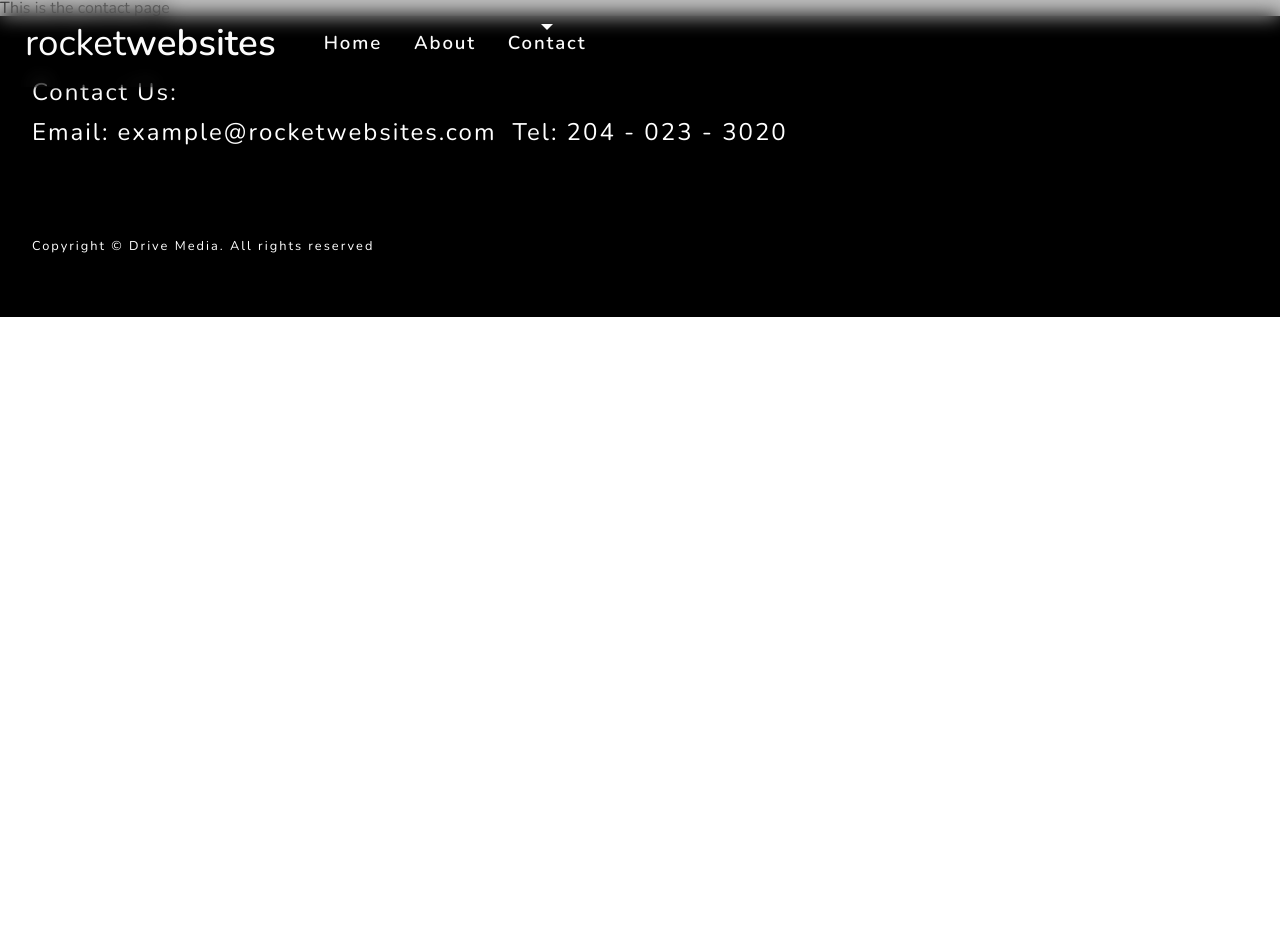
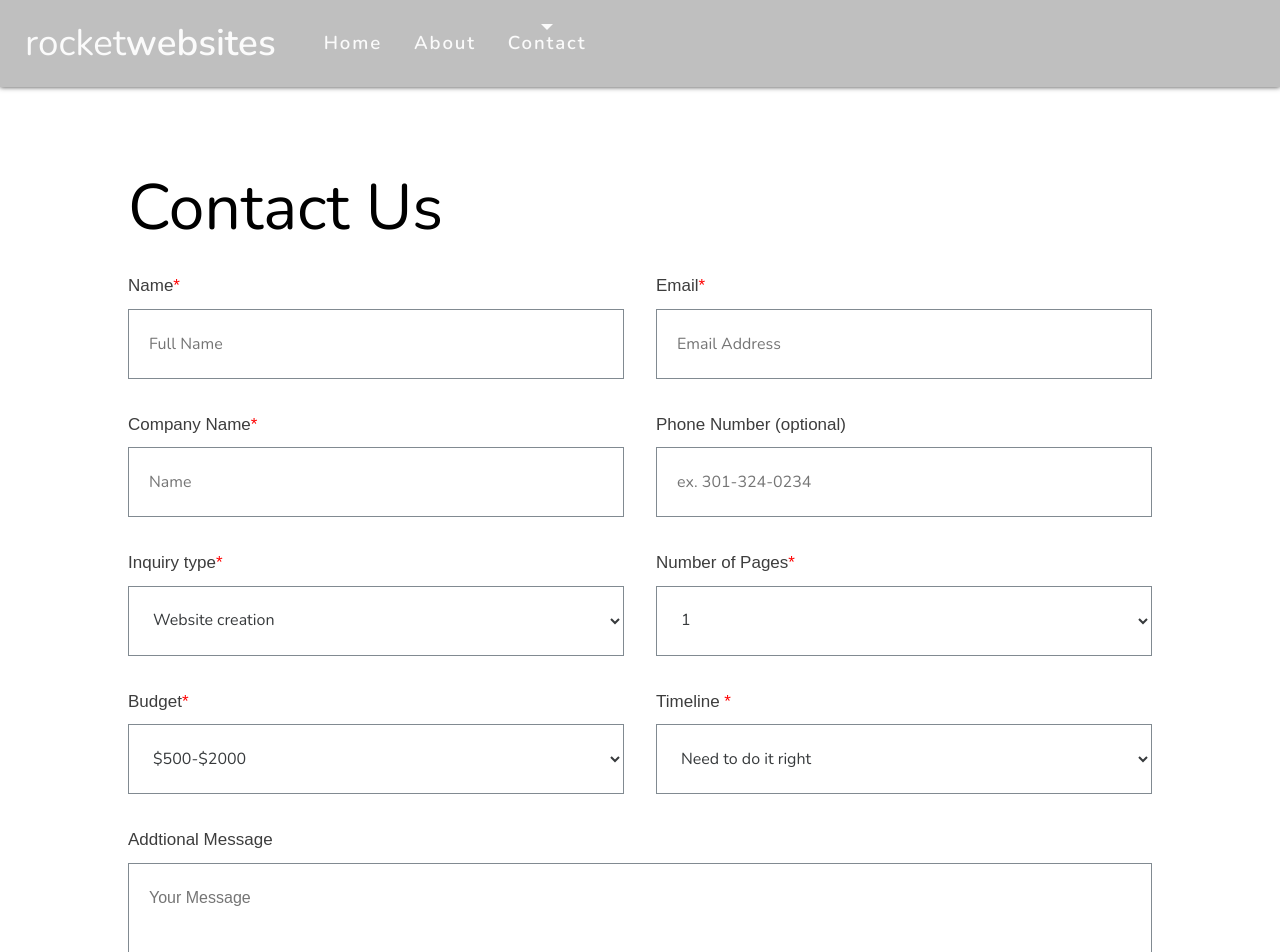
Before and after one commit to will-flores1/marketing-website-theme, a SvelteKit app: page /contact in a window 1280 px wide. Shown: the top 952 px of the page. Before the commit the page ends 800 px from the top, so only its background shows below. Built offline with nearby package versions, Linux system fonts and the light colour scheme.

Commit message:
Add contact form

```diff
--- a/src/components/Footer.svelte
+++ b/src/components/Footer.svelte
@@ -2,23 +2,29 @@
 	<p>Contact Us:</p>
 	<div class="footer-opts">
 		<p>Email: example@rocketwebsites.com</p>
-		<a href="tel:6031112298">Tel: 204 - 023 - 3020</a>
+		<p style="display: flex;">
+			Tel:
+			<a href="tel:6031112298">204-023-3020</a>
+		</p>
 	</div>
 	<p class="license">Copyright © Drive Media. All rights reserved</p>
 </footer>
 
 <style>
 	footer {
+		font-family: sans-serif;
 		background-color: black;
 		color: white;
-		font-size: clamp(0.4rem, 2.5vw, 1.5rem);
+		font-size: clamp(0.4rem, 2.5vw, 1.2rem);
 		letter-spacing: 2px;
-		padding: 4rem 2rem;
+		padding: 4rem 2rem 1rem 2rem;
 		margin: auto;
+		text-align: start;
 	}
 
 	.footer-opts {
 		display: flex;
+		/* justify-content: center; */
 		gap: 1rem;
 		margin-top: 1rem;
 	}
@@ -31,5 +37,6 @@
 	.license {
 		padding-top: 6rem;
 		font-size: clamp(0.1rem, 1.8vw, 0.8rem);
+		text-align: center;
 	}
 </style>
--- a/src/components/Hero.svelte
+++ b/src/components/Hero.svelte
@@ -53,13 +53,13 @@
 		color: rgb(246, 25, 128);
 		border-radius: 4px;
 		animation: fadeIn 0.5s;
+		transition: all 0.3s ease;
 	}
 
 	.button-1:hover {
 		cursor: pointer;
 		background-color: rgb(246, 25, 128);
 		color: white;
-		transform: width 1s ease;
 	}
 
 	@keyframes fadeIn {
--- /dev/null
+++ b/src/components/Services.svelte
@@ -0,0 +1,42 @@
+<div>
+	<div class="cell-container">
+		<div class="cell">
+			<h1>Web Design</h1>
+			<p>sfljk sflkjsfklsdfl slkfjsdlfjsk k ljdsfl js klsj slfk jdsf lkf sdflk</p>
+			<p />
+		</div>
+		<div class="cell">
+			<h1>Consulting</h1>
+			<p>sfljk sflkjsfklsdfl slkfjsdlfjsk k ljdsfl js klsj slfk jdsf lkf sdflk</p>
+		</div>
+		<div class="cell">
+			<h1>SEO</h1>
+			<p>sfljk sflkjsfklsdfl slkfjsdlfjsk k ljdsfl js klsj slfk jdsf lkf sdflk</p>
+		</div>
+	</div>
+</div>
+
+<style>
+	.cell-container {
+		display: flex;
+		justify-content: space-evenly;
+		flex-wrap: wrap;
+		flex: 1;
+		gap: 1rem;
+		padding: 4rem 0;
+	}
+
+	.cell {
+		width: 20rem;
+		height: fit-content;
+	}
+
+	h1 {
+		text-align: center;
+		font-size: clamp(2rem, 3.2vw, 10rem);
+	}
+
+	p {
+		text-align: center;
+	}
+</style>
--- a/src/routes/+page.svelte
+++ b/src/routes/+page.svelte
@@ -2,6 +2,7 @@
 	import Section from '../components/Section.svelte';
 	import SectionTwo from '../components/SectionTwo.svelte';
 	import Hero from '../components/Hero.svelte';
+	import Services from '../components/Services.svelte';
 </script>
 
 <svelte:head>
@@ -18,6 +19,7 @@
 	</div>
 	<Section />
 	<SectionTwo />
+	<Services />
 </section>
 
 <style>
--- a/src/routes/contact/+page.svelte
+++ b/src/routes/contact/+page.svelte
@@ -3,6 +3,189 @@
 	<meta name="description" content="Contact this company" />
 </svelte:head>
 
-<div class="text-column">
-	<h1>This is the contact page</h1>
+<div class="form-column">
+	<form
+		class="contact-form"
+		target="_blank"
+		action="https://formsubmit.co/your@email.com"
+		method="POST"
+	>
+		<h1>Contact Us</h1>
+		<div class="form-row">
+			<div class="col">
+				<label for="name">Name<span style="color: red;">*</span></label>
+				<input type="text" name="name" class="form-control" placeholder="Full Name" required />
+			</div>
+			<div class="col">
+				<label for="email">Email<span style="color: red;">*</span></label>
+				<input
+					type="email"
+					name="email"
+					class="form-control"
+					placeholder="Email Address"
+					required
+				/>
+			</div>
+		</div>
+
+		<div class="form-row">
+			<div class="col">
+				<label for="company-name">Company Name<span style="color: red;">*</span></label>
+				<input type="text" name="company-name" placeholder="Name" required />
+			</div>
+			<div class="col">
+				<label for="phoneNumber">Phone Number (optional)</label>
+				<input
+					type="tel"
+					name="contact"
+					class="form-control"
+					placeholder="ex. 301-324-0234"
+					pattern="[0-9]{3}-[0-9]{3}-[0-9]{4}"
+				/>
+			</div>
+		</div>
+
+		<div class="form-row">
+			<div class="col">
+				<label for="inquiry-type">Inquiry type<span style="color: red;">*</span></label>
+				<select name="inquiry-type" class="inquiry-type" required>
+					<option value="Website creation">Website creation</option>
+				</select>
+			</div>
+			<div class="col">
+				<label for="number-of-pages">Number of Pages<span style="color: red;">*</span></label>
+				<select name="number-of-pages" class="number-of-pages" required>
+					<option value="1">1</option>
+					<option value="2-5">1-5</option>
+					<option value="5+">5-10</option>
+					<option value="10+">10+</option>
+				</select>
+			</div>
+		</div>
+
+		<div class="form-row">
+			<div class="col">
+				<label for="budget">Budget<span style="color: red;">*</span></label>
+				<select name="budget" class="budget" required>
+					<option value="$500-$2000">$500-$2000</option>
+					<option value="$2000-$4000">$2000-$4000</option>
+					<option value="$4000-$7000">$4000-$7000</option>
+					<option value="$7000+">$7000+</option>
+				</select>
+			</div>
+			<div class="col">
+				<label for="timeline">Timeline <span style="color: red;">*</span></label>
+				<select name="timeline" class="timeline" required>
+					<option value="Need to do it right">Need to do it right</option>
+					<option value="1-2 weeks">1-4 weeks</option>
+					<option value="1-2 months">1-3 months</option>
+					<option value="2-4 months">3-5 months</option>
+				</select>
+			</div>
+		</div>
+		<div>
+			<label for="message">Addtional Message</label>
+			<textarea placeholder="Your Message" class="form-text" name="message" rows="10" required />
+		</div>
+		<button type="submit">Submit Form</button>
+	</form>
 </div>
+
+<style>
+	h1 {
+		font-weight: 300;
+		font-size: clamp(4rem, 4vw, 8rem);
+	}
+
+	form {
+		/* padding: clamp(4rem, 10vw, 10rem); */
+		padding: 5rem 10vw;
+		display: flex;
+		flex-direction: column;
+		gap: 2rem;
+	}
+	.form-column {
+		padding-top: 6rem;
+	}
+
+	.form-row {
+		display: flex;
+		flex-wrap: wrap;
+		flex: 1;
+		gap: 2rem;
+	}
+
+	.col {
+		display: flex;
+		flex-direction: column;
+		flex: 1;
+		flex-grow: 1;
+	}
+
+	label {
+		font-family: sans-serif;
+		font-size: 17px;
+		line-height: 1.65em;
+		font-weight: 400;
+		color: #3d3d3d;
+		-webkit-font-smoothing: antialiased;
+		hyphens: manual;
+		margin: 0;
+		padding: 0;
+		background: 0 0;
+		border: 0;
+		outline: 0;
+		display: block;
+		margin-bottom: 0.5em;
+		box-sizing: border-box;
+		padding-bottom: 0px;
+	}
+
+	select,
+	input {
+		min-height: 40px;
+		position: relative;
+		display: inline-block;
+		margin: 0 0 0;
+		padding: 22px 20px;
+		font-family: inherit;
+		font-size: 16px;
+		line-height: 24px;
+		font-weight: inherit;
+		border-radius: 0;
+		outline: 0;
+		transition: color 0.2s ease-out, background-color 0.2s ease-out, border-color 0.2s ease-out;
+		min-width: 20rem;
+		border: 1px solid #818a91;
+		color: #373a3c;
+		vertical-align: middle;
+		flex-grow: 1;
+		flex-basis: 100%;
+		max-width: 100%;
+		background-color: #ffffff;
+	}
+
+	.form-text {
+		line-height: 24px;
+		font-size: 1rem;
+		font-weight: inherit;
+		border: 1px solid #818a91;
+		color: #373a3c;
+		margin: 0 0 0;
+		padding: 22px 20px;
+		font-family: sans-serif;
+		min-width: 100%;
+	}
+
+	button {
+		font-family: sans-serif;
+		background-color: black;
+		color: white;
+		border-radius: 1px;
+		padding: 1.9rem 0;
+		font-size: 1rem;
+	}
+	button:hover {
+		cursor: pointer;
+	}
+</style>
```
